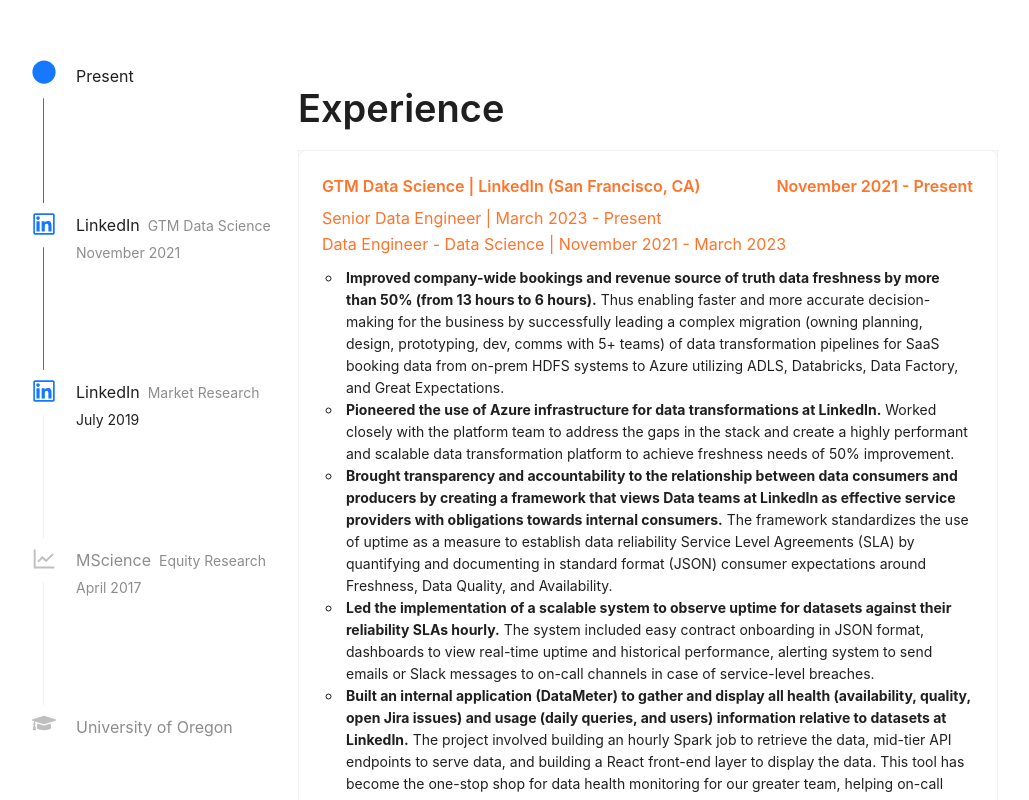
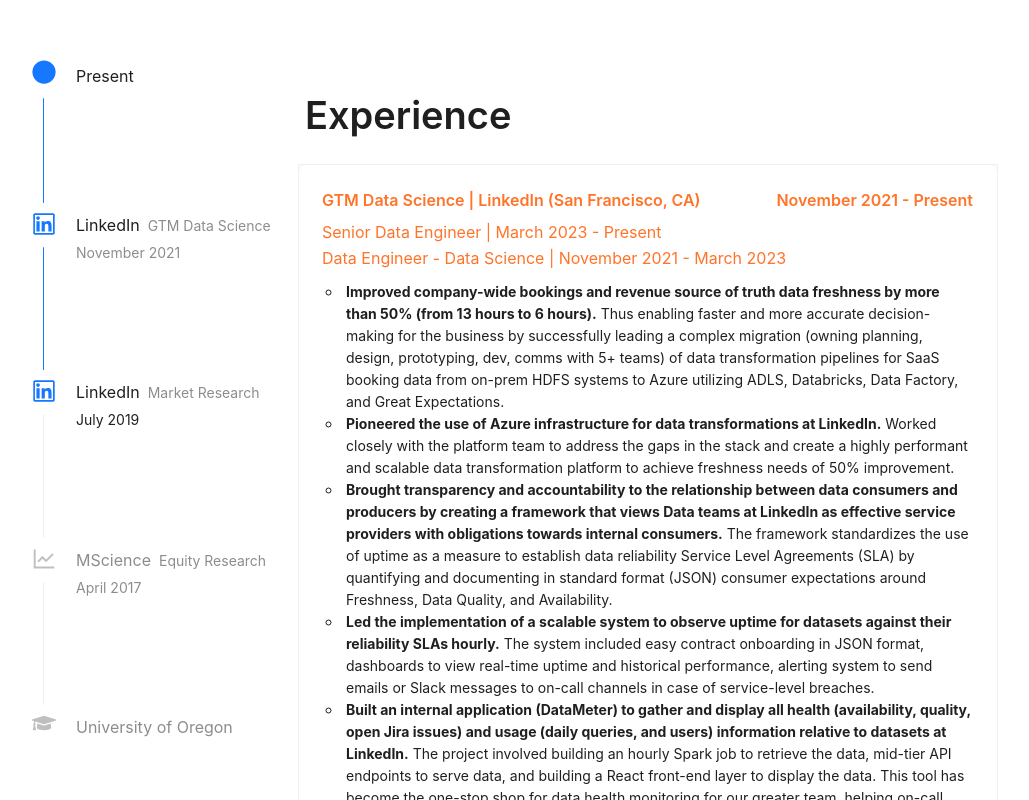
Before and after one commit to ydagosto/yurfolio, a React (Create React App) app: page / in a window 1280 px wide. Shown: the top 800 px of the page, without its empty margins (127-1156 px from the left). Built offline with nearby package versions, Linux system fonts and the light colour scheme.

Commit message:
formatting margins

```diff
--- a/src/pages/Resume.tsx
+++ b/src/pages/Resume.tsx
@@ -52,9 +52,9 @@ const Resume = () => {
           <TimeLine timelinePointer={timelinePointer} />
         </div>
         <div className="main-body">
-          <Title>Experience</Title>
+          <Title className="resume-header">Experience</Title>
           <ExperienceItem />
-          <Title>Education</Title>
+          <Title className="resume-header">Education</Title>
         </div>
       </div>
     </div>
```
